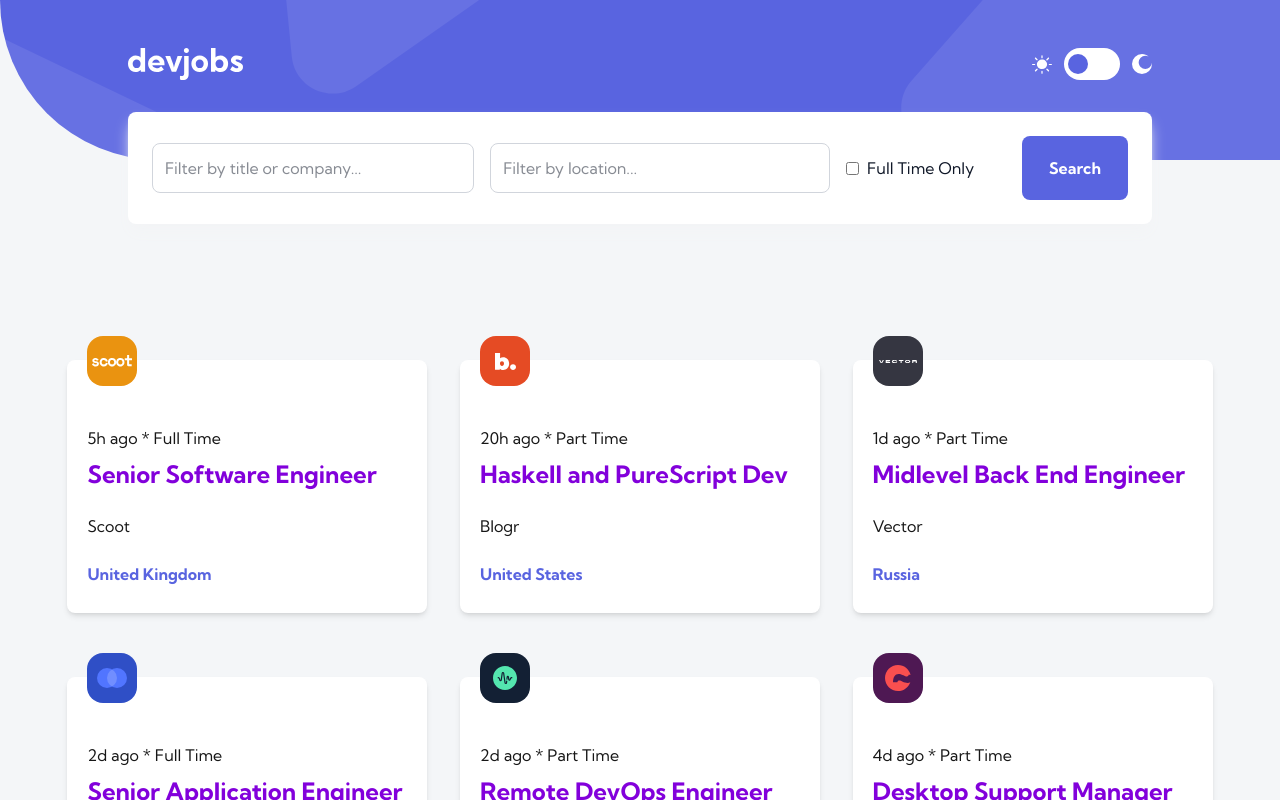
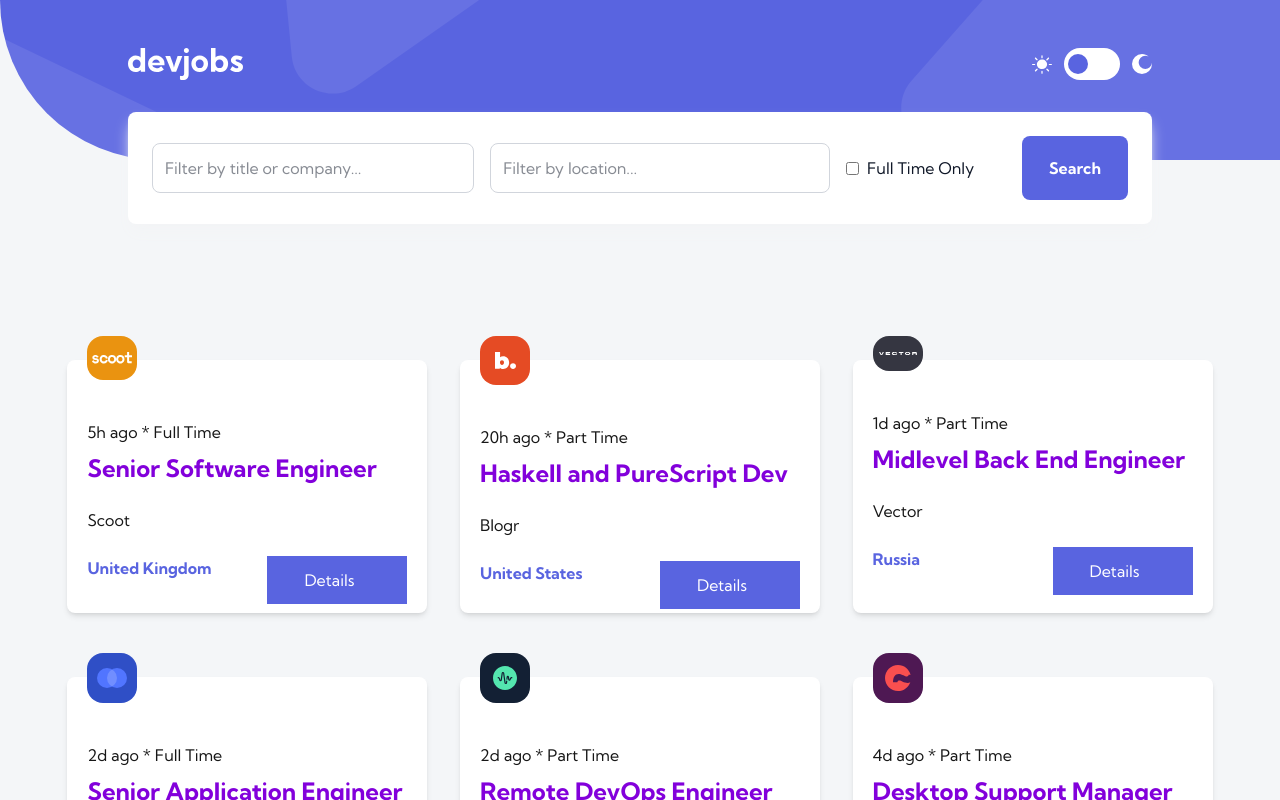
Before and after one commit to CoderAlchemy24/frm-job_board, a Next.js app: page / in a window 1280 px wide. Shown: the top 800 px of the page. Built offline with nearby package versions, Linux system fonts and the light colour scheme.

Commit message:
Fix errors 6

```diff
--- a/app/components/card.tsx
+++ b/app/components/card.tsx
@@ -32,7 +32,7 @@ export default function Card({ job }: { job: Job }) {
     <div
       className="mx-auto my-5 mx-auto px-7 pl-5 pr-2 bg-white dark:bg-[#19202D] rounded-lg shadow-md
          w-[360px] h-[253px] flex flex-col justify-start items-start gap-4 md:max-w-[1040px] cursor-pointer hover:opacity-80 transition-opacity"
-      onClick={() => router.push(`/jobs/${job.id}`)}
+
     >
       <div className="relative -top-6 w-[50px] h-[50px] rounded-[16px] flex items-center justify-center" style={{ backgroundColor: job.logoBackground}}>
         <Image src={job.logo.replace(/^\.\//,'/')} alt={`${job.company} logo`} width={50} height={50} className="m-4"  />
@@ -46,6 +46,11 @@ export default function Card({ job }: { job: Job }) {
           <h3 className="text-14 font-bold text-[#5964E0] dark:text-[#5964E0] my-4 py-0">
             {job.location}
           </h3>
+          <button type="button" onClick={() => router.push(`/jobs/${job.id}`)}
+       className="w-35 h-12 m-3 pr-4 block relative -right-42 bottom-15
+          border-1 border-[#5964E0] text-center text-white bg-[#5964E0] hover:bg-[#939BF4] transition-colors">
+       Details
+      </button>
       </div>
 
     </div>
```
